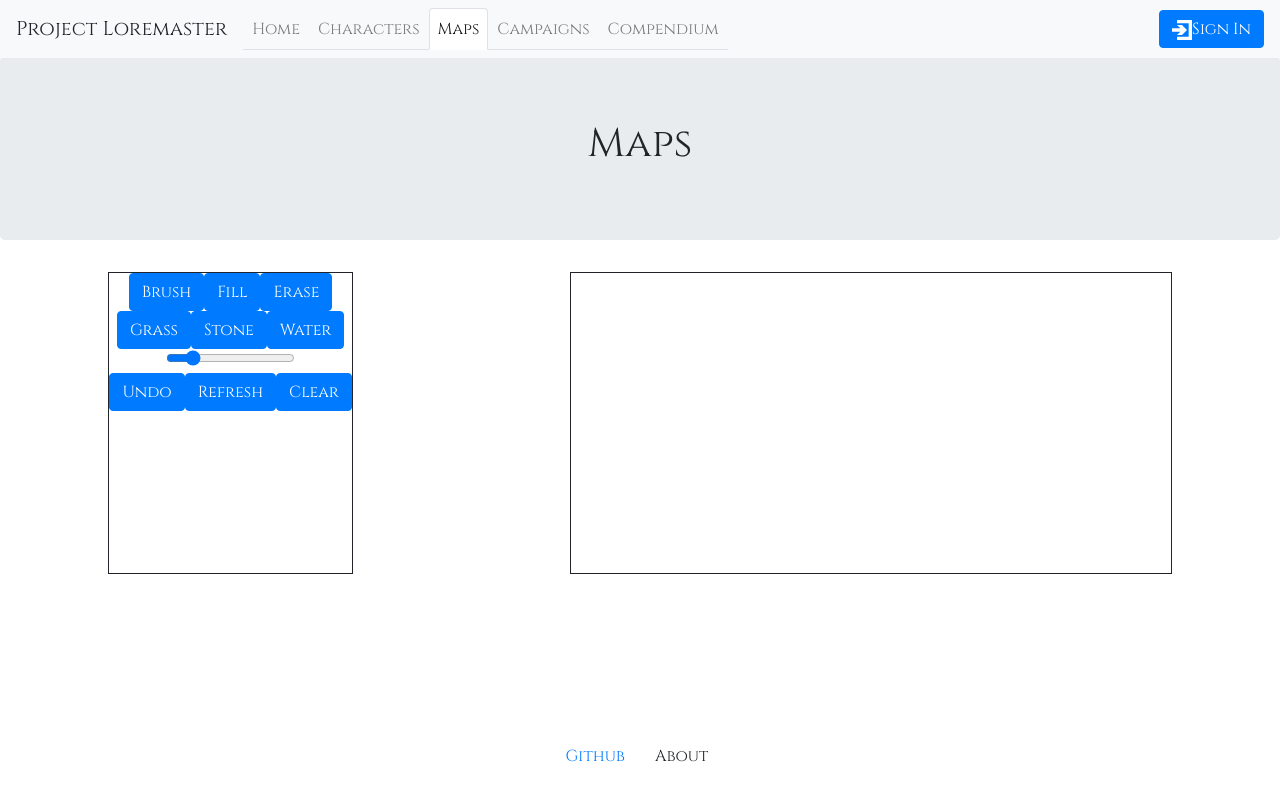
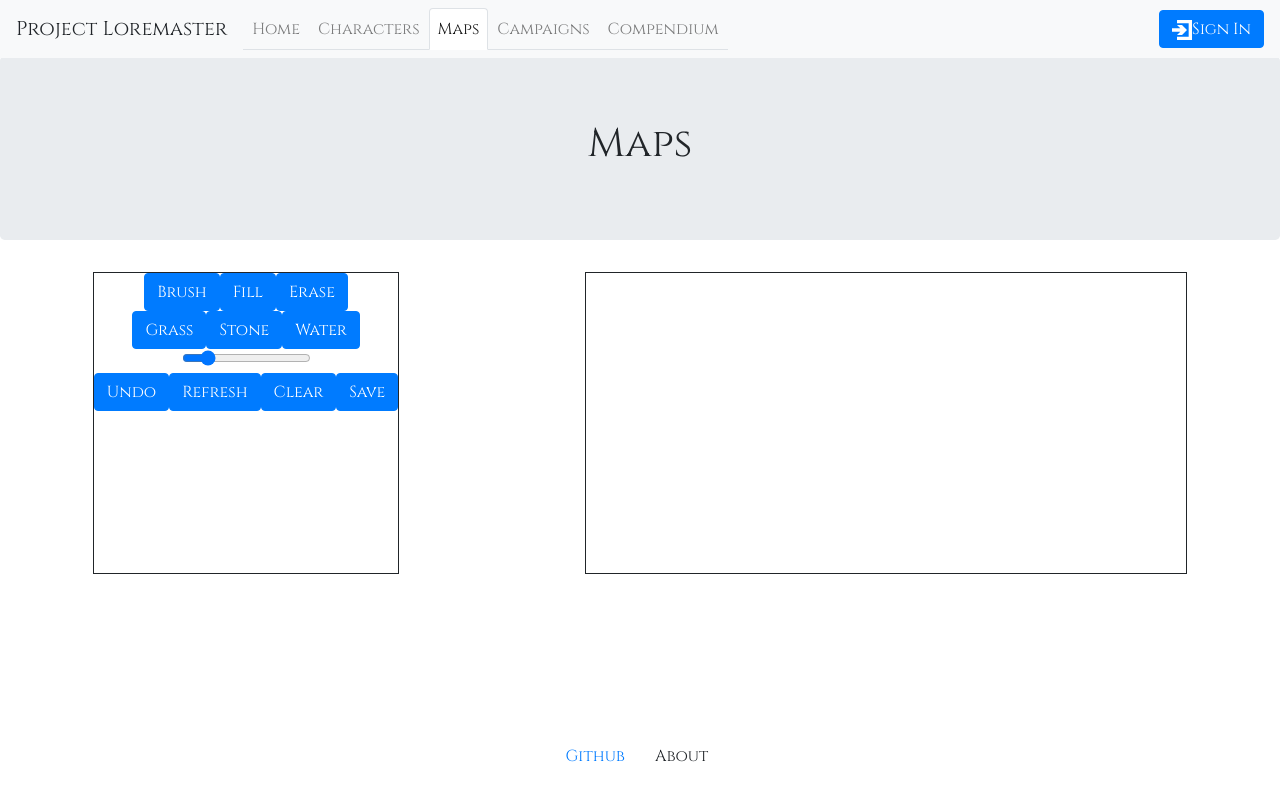
Before and after one commit to rmarks6767/ProjectLoremaster, a React (Create React App) app in the folder loremaster/frontend/: page /maps in a window 1280 px wide. Shown: the top 800 px of the page. Built offline with nearby package versions, Linux system fonts and the light colour scheme.

Commit message:
Added a canvas save function

```diff
--- a/loremaster/frontend/src/components/Canvas/Canvas.jsx
+++ b/loremaster/frontend/src/components/Canvas/Canvas.jsx
@@ -11,7 +11,10 @@ const terrain = {
     BLANK : '#FFFFFF',
     GRASS : '#0C8F00',
     STONE : '#7A7A7A',
-    WATER : '#1897F2'
+    SAND : '#d1cb92',
+    DIRT: '#4d4924',
+    WATER : '#1897F2',
+    LAVA : '#ffb300'
 }
 
 class Canvas extends Component{
@@ -45,6 +48,7 @@ class Canvas extends Component{
         this.refresh = this.refresh.bind(this);
         this.clear = this.clear.bind(this);
         this.undo = this.undo.bind(this);
+        this.save = this.save.bind(this);
     }
 
     canvasOnClick(event){
@@ -274,6 +278,11 @@ class Canvas extends Component{
         }
     }
 
+    save(){
+        var image = this.canvas.toDataURL("image/png").replace("image/png", "image/octet-stream");
+        window.location.href=image;
+    }
+
     render(){
         return(
             <div className="Canvas" width="100%" height={this.state.height}>
@@ -291,6 +300,7 @@ class Canvas extends Component{
                     <button className="btn btn-primary" onClick={this.undo}>Undo</button>
                     <button className="btn btn-primary" onClick={this.refresh}>Refresh</button>
                     <button className="btn btn-primary" onClick={this.clear}>Clear</button>
+                    <button className="btn btn-primary" onClick={this.save}>Save</button>
                 </div>
                 <canvas id={this.state.canvasName} width={this.state.width} height={this.state.height} onMouseDown={this.canvasOnClick} onMouseUp={this.canvasOnUp} onMouseMove={this.canvasOnMove} onMouseLeave={this.canvasOnLeave}></canvas>
             </div>
```
